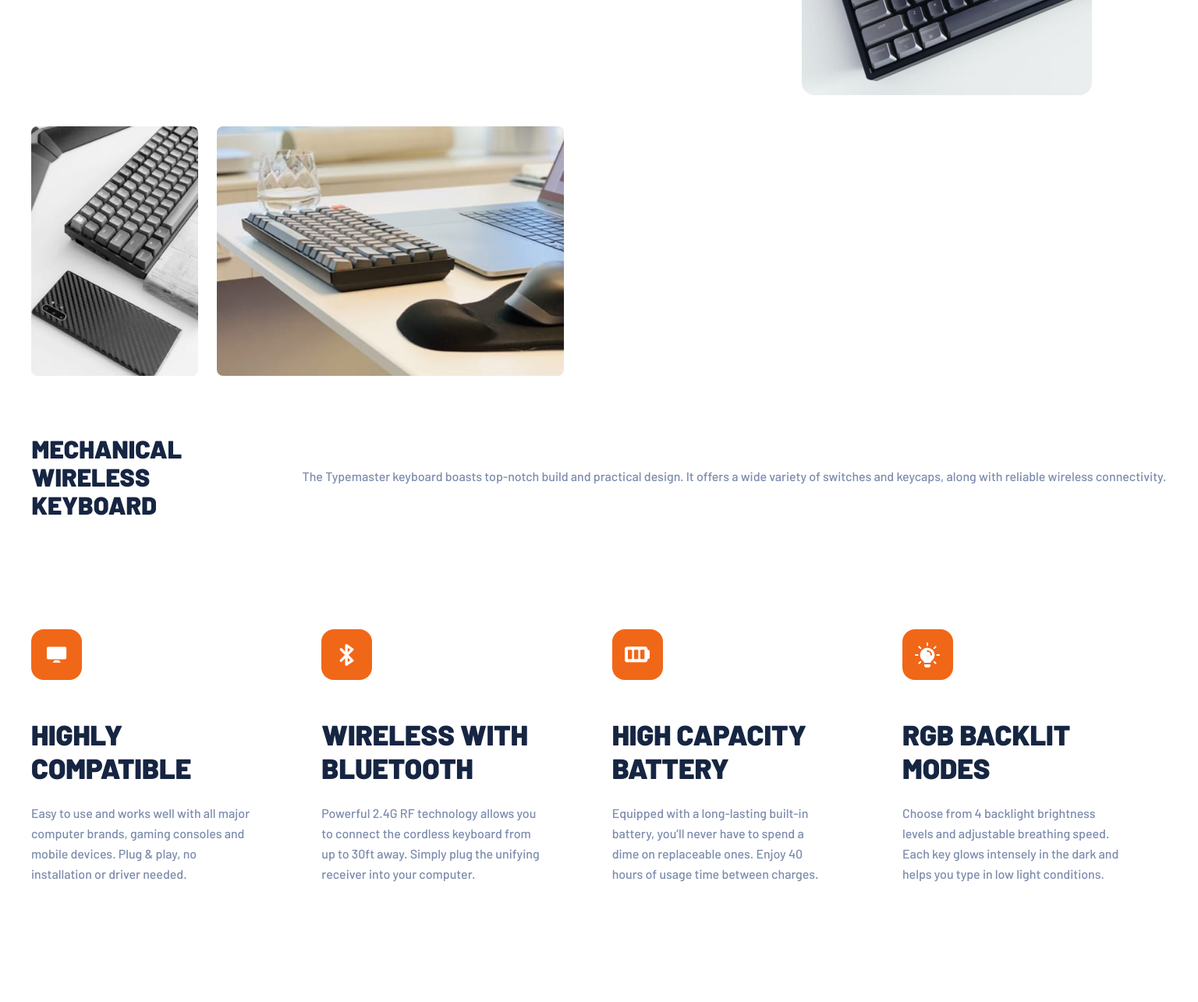
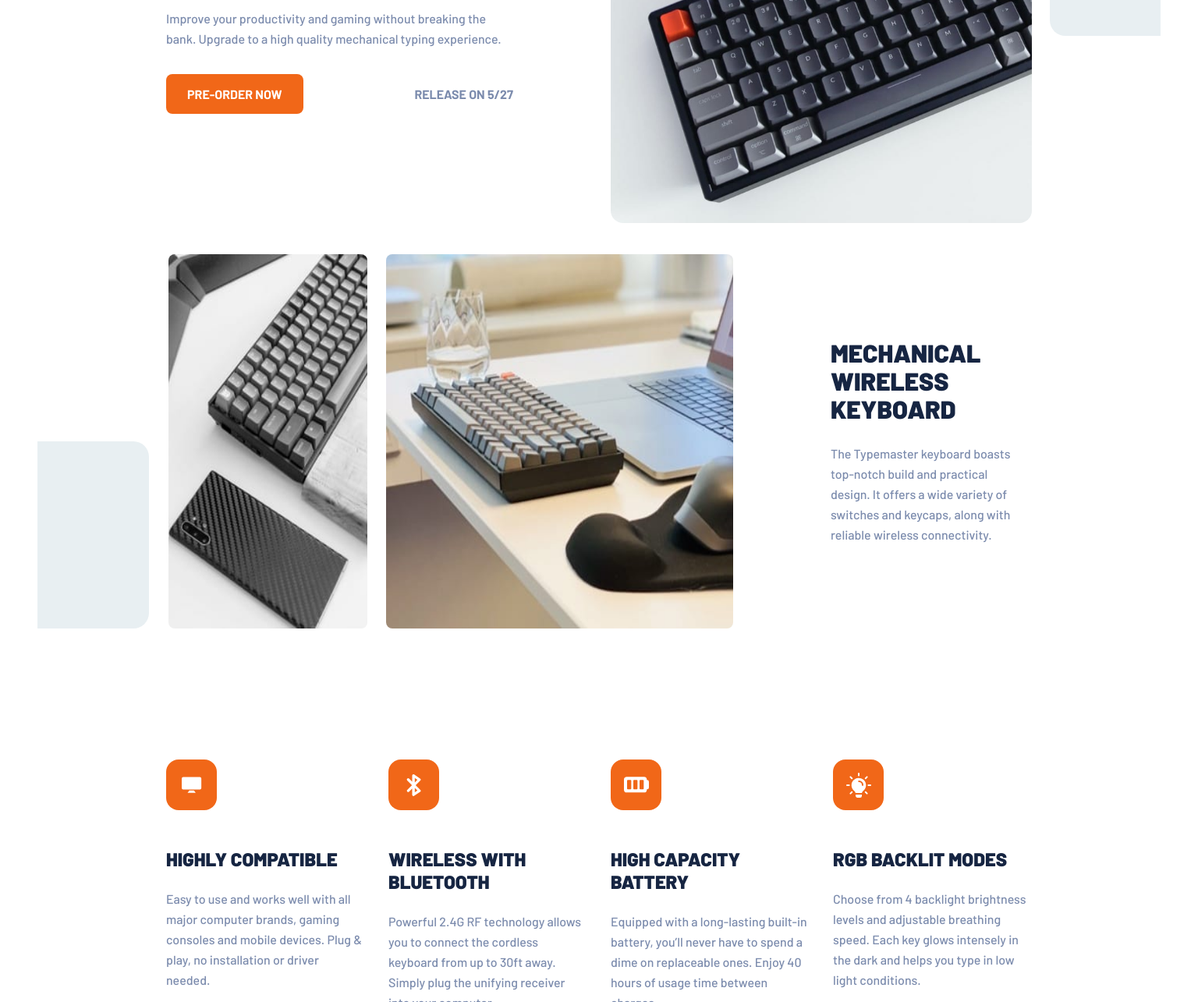
Before and after one commit to GuyNamedEJ/Typemaster-pre-launch-landing-page, a plain HTML site: page index.html in a window 1536 px wide. Shown: the part 364-1649 px from the top of the page at 78% size. Drawn offline with Linux system fonts and the light colour scheme.

Commit message:
Desktop Styling Done

```diff
--- a/index.html
+++ b/index.html
@@ -36,6 +36,7 @@
           </div>
         </div>
         <img class="hero-img" src="/assets/mobile/image-keyboard.jpg" alt="" />
+        <img class="pattern" src="/assets/shared/pattern-square.svg" alt="">
       </section>
 
       <section class="mechanical">
@@ -59,6 +60,7 @@
             reliable wireless connectivity.
           </p>
         </div>
+        <img class="pattern" src="/assets/shared/pattern-square.svg" alt="">
       </section>
 
       <section class="features">
--- a/style.css
+++ b/style.css
@@ -47,6 +47,25 @@ header{
 .btn-grey{
     color: var(--navy);
     background-color: var(--grey);
+    cursor: pointer;
+    transition: all ease-in-out 0.3s;
+}
+
+.btn-orange{
+    color: var(--white);
+    background-color: var(--orange);
+    transition: background-color ease-in-out 0.3s;
+}
+
+.btn-grey:hover{
+    background-color: var(--navy);
+    color: white;
+    cursor: pointer;
+}
+
+.btn-orange:hover{
+    background-color: var(--lightOrange);
+    cursor: pointer;
 }
 
 .hero-title{
@@ -75,10 +94,7 @@ header{
     margin-bottom: 64px;
 }
 
-.btn-orange{
-    color: var(--white);
-    background-color: var(--orange);
-}
+
 
 .hero-img{
     width:372px;
@@ -243,4 +259,101 @@ header{
         align-items: start;
     }
 
+    .hero-pattern{
+        display: none;
+    }
+
 }
+
+
+@media screen and (min-width:1440px){
+    main{
+        max-width: 1440px;
+        margin: 0 auto;
+        padding:55px 165px;
+    }
+
+    .hero{
+        display: flex;
+        align-items: center;
+        justify-content: space-between;
+        position: relative;
+    }
+
+    .hero-img{
+        width: 540px;
+        position: static;
+    }
+
+    .pattern{
+        display: block;
+        position: absolute;
+    }
+
+    .hero > .pattern{
+        top:0;
+        right:-25%;
+    }
+
+    .mechanical > .pattern{
+        bottom:0;
+        left:-25%;
+    }
+
+
+    .hero-content{
+        width: 445px;
+    }
+
+    .img-container{
+        margin-bottom: 0;
+    }
+
+
+    .mechanical{
+        display: flex;
+        gap:125px;
+        align-items: center;
+        justify-content: center;
+        position: relative;
+        margin-bottom: 168px;
+    }
+
+    .mechanical-content{
+        flex-direction: column;
+        align-items: start;
+        gap:27px;
+        width: 255px;
+        margin-bottom: 0;
+    }
+
+    .image-glass-and-keyboard{
+        width:445px;
+        height: 480px;
+    }
+
+    .image-phone-and-keyboard{
+        width: 255px;
+    }
+
+    .features{
+        align-items: flex-start;
+        justify-content: start;
+        gap:30px;
+    }
+    .feature{
+        width:255px;
+    }
+
+    .feature-content{
+        width:255px;
+    }
+
+    .feature > .text{
+        width:255px;
+    }
+
+    .feature-title{
+        font-size: 24px;
+    }
+}
```
